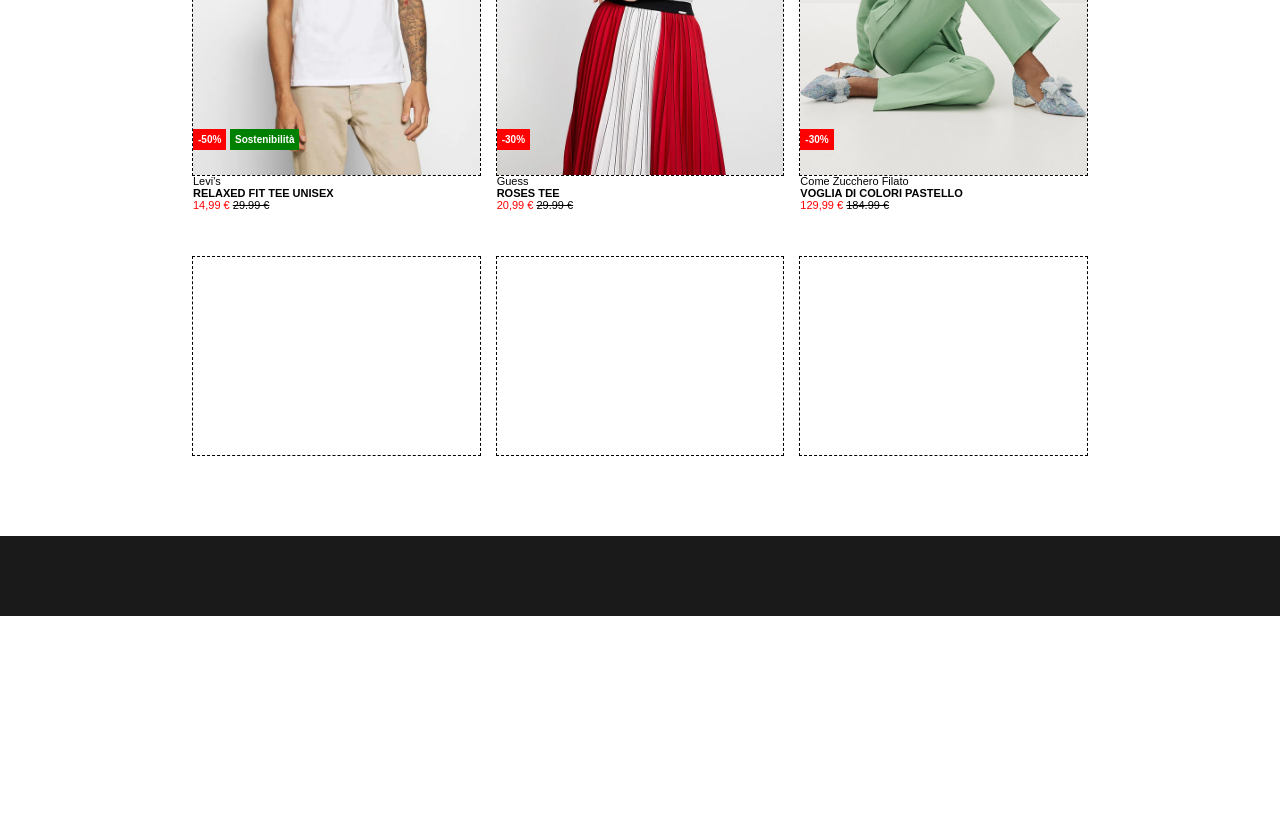
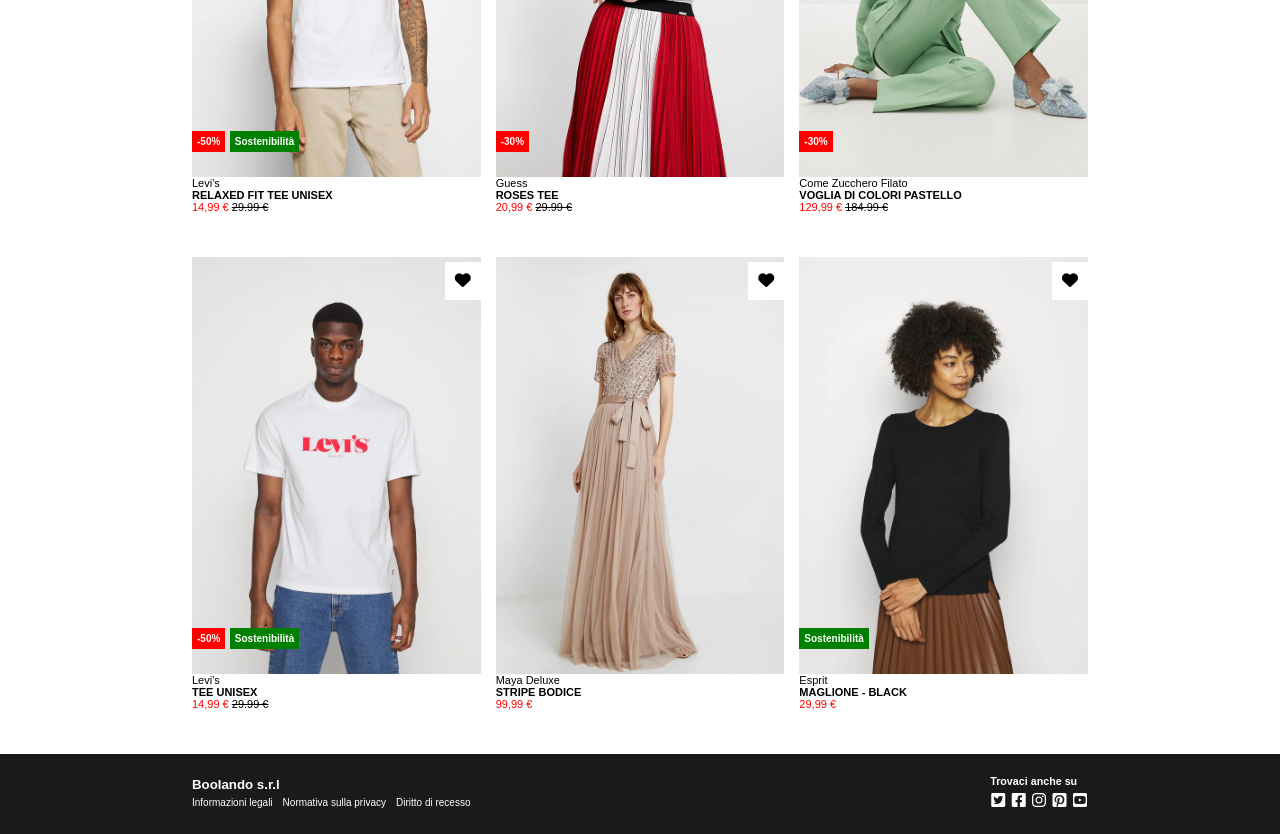
Before and after one commit to Antonio-Italiano/html-css-boolando, a plain HTML site: page index.html in a window 1280 px wide. Shown: the part 340-1174 px from the top of the page. Before the commit the page ends 956 px from the top, so only its background shows below. Drawn offline with Linux system fonts and the light colour scheme.

Commit message:
Add hover card

```diff
--- a/css/style.css
+++ b/css/style.css
@@ -22,14 +22,17 @@
 }
 ul {
     list-style-type: none;
-    gap: 5px;
+    gap: 10px;
 }
-header a {
+a {
     text-decoration: none;
     font-size: 13px;
     color: white;
 }
 .pointer {
+    cursor: pointer;
+}
+i {
     cursor: pointer;
 }
 
@@ -39,17 +42,18 @@
     height: 50px;
     width: 100%;
     position: fixed;
-    z-index: 1;
+    z-index: 2;
     color: white;
+    box-shadow: 0 0 5px black;
 }
 /* Nav Bar */
 
-.nav-bar {
+header .nav-bar {
     align-items: center;
     height: 50px;
     width: 100%;
 }
-.filter {
+header .filter {
     width: 25%;
 }
 .logo {
@@ -59,21 +63,22 @@
 .logo-img {
     height: 20px;
 }
-.icons {
+header .icons {
     width: 25%;
     justify-content: flex-end;
     gap: 10px;
     font-size: 13px;
 }
 
-/* Main */
+/* Card */
 .card {
     /* background-color: blue; */
-    border: 1px dashed;
+    /* border: 1px dashed;  */
     min-height: 200px;
     width: calc(100% /3);
     margin-bottom: 80px;
     position: relative;
+    cursor: pointer;
 }
 
 .column {
@@ -82,8 +87,14 @@
 img {
     display: block;
     max-width: 100%;
-    /* height: 435px;
-    background-size: cover; */
+}
+
+/* label Card */
+.label {
+    position: absolute;
+    left: 0;
+    bottom: 25px;
+    z-index: 1;
 }
 .discount {
     background-color: red;
@@ -91,9 +102,15 @@
     font-size: 10px;
     font-weight: bold;
     padding: 5px 5px;
-    position: absolute;
-    left: 0;
-    bottom: 25px;
+    display: inline-block;
+}
+.sostenibilità {
+    background-color: green;
+    color: white;
+    padding: 5px 5px;
+    font-size: 10px;
+    font-weight: bold;
+    display: inline-block;
 }
 .like {
     background-color: white;
@@ -101,20 +118,14 @@
     position: absolute;
     top: 5px;
     right: 0;
+    z-index: 1;
 }
-.sostenibilità {
-    background-color: green;
-    color: white;
-    position: absolute;
-    left: 37px;
-    bottom: 25px;
-    padding: 5px 5px;
-    font-size: 10px;
-    font-weight: bold;
-}
+
+/* Info Card */
 .info-card {
     position: absolute;
     font-size: 11px;
+
 }
 .price {
     color: red;
@@ -129,4 +140,40 @@
     background-color: #1a1a1a;
     height: 80px;
     width: 100%;
+    color: white;
 }
+.nav-footer {
+    height: 80px;
+    align-items: center;
+}
+.agency {
+    width: 50%;
+}
+.icons {
+    width: 50%;
+}
+.nav-right-icons {
+    justify-content: flex-end;
+}
+footer a {
+    font-size: 10px;
+}
+.fa-brands {
+    margin: 5px 1px;
+}
+
+/* Hover */
+.img-hover {
+    position: absolute;
+    display: none;
+    top: 0;
+    left: 0;
+    right: 0;
+    bottom: 0;
+}
+.card:hover .img-hover {
+    display: block;
+}
+.like:hover {
+    color: red;
+}
--- a/index.html
+++ b/index.html
@@ -13,11 +13,13 @@
 
 </head>
 <body>
+    <!--Header-->
     <header>
         <div class="header">
             <div class="container">
                 <nav class="nav-bar flex">
 
+                    <!--Gender-->
                     <ul class="filter flex">
                         <li class="pointer">
                             <a href="#">Donna</a>
@@ -29,35 +31,51 @@
                             <a href="#">Bambini</a>
                         </li>
                     </ul>
+
+                    <!--Logo-->
                     <div class="logo flex">
                         <img class="logo-img pointer" src="img/boolean-logo.png" alt="Boolean Logo">
                     </div>
+
+                    <!--Tools-->
                     <div class="icons flex">
-                        <i class="fa-regular fa-user pointer"></i>
-                        <i class="fa-regular fa-heart pointer"></i>
-                        <i class="fa-solid fa-bag-shopping pointer"></i>
+                        <i class="fa-regular fa-user"></i>
+                        <i class="fa-regular fa-heart"></i>
+                        <i class="fa-solid fa-bag-shopping"></i>
                     </div>
-
                 </nav>
             </div>
         </div>
     </header>
     <main>
+
+        <!--Column up-->
         <section class="column container">
+
+            <!--Card levi's-->
             <div class="card">
-                <img src="img/1.webp" alt="Levi's">
-                <div class="discount">-50%</div>
+                <img class="img-primary" src="img/1.webp" alt="Levi's">
+                <img class="img-hover" src="img/1b.webp" alt="Levi's">
+                <div class="label">
+                    <div class="discount">-50%</div>
+                    <div class="sostenibilità">Sostenibilità</div>
+                </div>
                 <div class="like"><i class="fa-solid fa-heart"></i></div>
-                <div class="sostenibilità">Sostenibilità</div>
                 <div class="info-card">
                     <p>Levi's</p>
                     <h4>RELAXED FIT TEE UNISEX</h4>
                     <div class="price">14,99 &euro; <span class="deleted">29.99 &euro;</span></div>
                 </div>
             </div>
+
+            <!--Card guess-->
             <div class="card">
                 <img src="img/2.webp" alt="Guess">
-                <div class="discount">-30%</div>
+                <img class="img-hover" src="img/2b.webp" alt="Guess">
+                <div class="label">
+                    <div class="discount">-30%</div>
+                    <!-- <div class="sostenibilità">Sostenibilità</div> -->
+                </div>
                 <div class="like"><i class="fa-solid fa-heart"></i></div>
                 <div class="info-card">
                     <p>Guess</p>
@@ -66,9 +84,14 @@
                 </div>
             </div>
 
+            <!--Card Come Zucchero Filato-->
             <div class="card">
                 <img src="img/3.webp" alt="Come Zucchero Filato">
-                <div class="discount">-30%</div>
+                <img class="img-hover" src="img/3b.webp" alt="Come Zucchero Filato">
+                <div class="label">
+                    <div class="discount">-30%</div>
+                    <!-- <div class="sostenibilità">Sostenibilità</div> -->
+                </div>
                 <div class="like"><i class="fa-solid fa-heart"></i></div>
                 <div class="info-card">
                     <p>Come Zucchero Filato</p>
@@ -77,17 +100,98 @@
                 </div>
             </div>
         </section>
+
+        <!--Column Down-->
         <section class="column container">
-            <div class="card"></div>
-            <div class="card"></div>
-            <div class="card"></div>
+
+            <!--Card levi's-->
+            <div class="card">
+                <img src="img/4.webp" alt="Levi's">
+                <img class="img-hover" src="img/4b.webp" alt="Levi's">
+                <div class="label">
+                    <div class="discount">-50%</div>
+                    <div class="sostenibilità">Sostenibilità</div>
+                </div>
+                <div class="like"><i class="fa-solid fa-heart"></i></div>
+                <div class="info-card">
+                    <p>Levi's</p>
+                    <h4>TEE UNISEX</h4>
+                    <div class="price">14,99 &euro; <span class="deleted">29.99 &euro;</span></div>
+                </div>
+            </div>
+
+            <!--Card maya deluxe-->
+            <div class="card">
+                <img src="img/5.webp" alt="Maya Deluxe">
+                <img class="img-hover" src="img/5b.webp" alt="Maya Deluxe">
+                <div class="label">
+                    <!-- <div class="discount">-50%</div> -->
+                    <!-- <div class="sostenibilità">Sostenibilità</div> -->
+                </div>
+                <div class="like"><i class="fa-solid fa-heart"></i></div>
+                <div class="info-card">
+                    <p>Maya Deluxe</p>
+                    <h4>STRIPE BODICE</h4>
+                    <div class="price">99,99 &euro; <!--<span class="deleted">29.99 &euro;</span>--></div>
+                </div>
+            </div>
+
+            <!--Card esprit-->
+            <div class="card">
+                <img src="img/6.webp" alt="Esprit">
+                <img class="img-hover" src="img/6b.webp" alt="Esprit">
+                <div class="label">
+                    <!-- <div class="discount">-50%</div> -->
+                    <div class="sostenibilità">Sostenibilità</div>
+                </div>
+                <div class="like"><i class="fa-solid fa-heart"></i></div>
+                <div class="info-card">
+                    <p>Esprit</p>
+                    <h4>MAGLIONE - BLACK</h4>
+                    <div class="price">29,99 &euro; <!--<span class="deleted">29.99 &euro;</span>--></div>
+                </div>
+            </div>
         </section>
     </main>
+
+    <!--Footer-->
     <footer>
         <div class="footer">
+           <div class="nav-footer container flex">
 
+                <!--Company-->
+                <div class="agency">
+                    <h5>Boolando s.r.l</h5>
+                    <ul class="flex">
+                        <li>
+                            <a href="#">Informazioni legali</a>
+                        </li>
+                        <li>
+                            <a href="#">Normativa sulla privacy</a>
+                        </li>
+                        <li>
+                            <a href="#">Diritto di recesso</a>
+                        </li>
+                    </ul>
+                </div>
+
+                <!--Nav social-->
+                <div class="icons">
+                    <div class="nav-right-icons flex">
+                        <div>
+                            <h6>Trovaci anche su</h6>
+                            <div class="icons-social">
+                                <i class="fa-brands fa-square-twitter"></i>
+                                <i class="fa-brands fa-square-facebook"></i>
+                                <i class="fa-brands fa-instagram"></i>
+                                <i class="fa-brands fa-square-pinterest"></i>
+                                <i class="fa-brands fa-square-youtube"></i>
+                            </div>
+                        </div>
+                    </div>
+                </div>
+           </div>
         </div>
     </footer>
-
 </body>
 </html>
```
